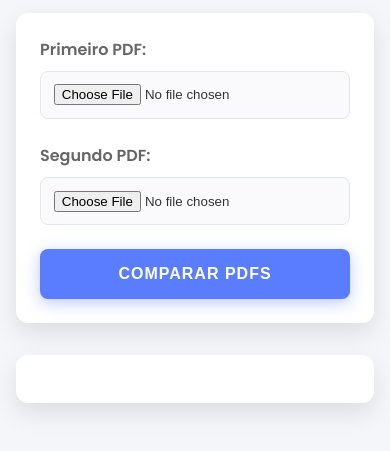
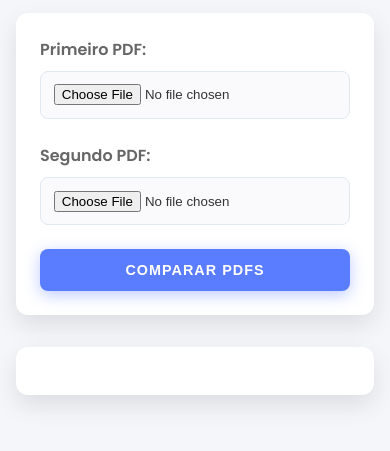
Before and after one commit to MarceloMederi/comparador-pdf-node, a website: page public/index.html in a window 390 px wide. Shown: the part 81-532 px from the top of the page. Drawn offline with Linux system fonts and the light colour scheme.

Commit message:
Foi melhorado a escrita do codigo

```diff
--- a/public/script.js
+++ b/public/script.js
@@ -1,11 +1,13 @@
 document.getElementById('upload-form').addEventListener('submit', async (e) => {
-    // 1. Previne o comportamento padrão do formulário
     e.preventDefault();
 
     const form = e.target;
     const formData = new FormData(form);
     const resultadoDiv = document.getElementById('resultado');
+    const submitButton = form.querySelector('button[type="submit"]');
 
+    submitButton.classList.add('is-loading');
+    submitButton.disabled = true;
     resultadoDiv.innerHTML = 'Comparando... Por favor, aguarde.';
 
     try {
@@ -23,14 +25,12 @@ document.getElementById('upload-form').addEventListener('submit', async (e) => {
 
         resultadoDiv.innerHTML = `<h3>Resultado da Comparação</h3>`;
 
-        // 2. Adicionar texto informativo sobre as cores
         if (data.diferencasTexto && data.diferencasTexto.length > 0) {
             resultadoDiv.innerHTML += `
-                <p>O texto em <span style="color: red; font-weight: bold;">vermelho e tachado</span> são as informações encontradas no primeiro PDF. O texto em <span style="color: green; font-weight: bold;">verde e sublinhado</span> são as informações encontradas no segundo PDF.</p>
+                                <p>O texto em <span style="color: red; font-weight: bold;">vermelho e tachado</span> são as informações encontradas no primeiro PDF. O texto em <span style="color: green; font-weight: bold;">verde e sublinhado</span> são as informações encontradas no segundo PDF.</p>
             `;
         }
 
-        // 3. Exibir o Relatório de Texto
         resultadoDiv.innerHTML += `<h4>Diferenças de Texto:</h4>`;
         if (data.diferencasTexto && data.diferencasTexto.length > 0) {
             let relatorioHTML = '<p>';
@@ -41,12 +41,10 @@ document.getElementById('upload-form').addEventListener('submit', async (e) => {
                 } else if (part.status === 'removido') {
                     classe = 'removed';
                 }
-                // Adiciona o valor da parte do diff em um span
                 relatorioHTML += `<span class="${classe}">${part.valor}</span>`;
             });
             relatorioHTML += '</p>';
 
-            // Regex para encontrar o texto da página e envolver em um span
             const regexPagina = /PÁGINA: \d+\/\d+/g;
             const relatorioFormatado = relatorioHTML.replace(regexPagina, (match) => {
                 return `<span class="page-number">${match}</span>`;
@@ -57,7 +55,6 @@ document.getElementById('upload-form').addEventListener('submit', async (e) => {
             resultadoDiv.innerHTML += '<p>Nenhuma diferença de texto encontrada.</p>';
         }
 
-        // 4. Exibir o Relatório de Layout
         resultadoDiv.innerHTML += `<h4>Diferenças de Layout:</h4>`;
         if (data.diferencasLayout && data.diferencasLayout.length > 0) {
             let relatorioLayoutHTML = '<ul>';
@@ -73,5 +70,8 @@ document.getElementById('upload-form').addEventListener('submit', async (e) => {
     } catch (error) {
         console.error('Erro:', error);
         resultadoDiv.innerHTML = `<p style="color:red;">Ocorreu um erro: ${error.message}</p>`;
+    } finally {
+        submitButton.classList.remove('is-loading');
+        submitButton.disabled = false;
     }
 });
--- a/public/style.css
+++ b/public/style.css
@@ -1,6 +1,7 @@
-/* Importa uma fonte moderna do Google Fonts */
+/* Importa a fonte 'Poppins' do Google Fonts */
 @import url('https://fonts.googleapis.com/css2?family=Poppins:wght@300;400;600;700&display=swap');
 
+/* Define as variáveis de cores para fácil personalização */
 :root {
     --primary-color: #5a7dff;
     --primary-color-dark: #3a5aff;
@@ -13,6 +14,7 @@
     --removed-color: #e53e3e; /* Vermelho para remoção */
 }
 
+/* Reset básico e configurações de fonte */
 * {
     box-sizing: border-box;
     margin: 0;
@@ -31,6 +33,7 @@ body {
     line-height: 1.6;
 }
 
+/* Estilo para o título principal com animação */
 h1 {
     color: var(--primary-color);
     font-weight: 700;
@@ -39,19 +42,37 @@ h1 {
     animation: fadeInDown 1s ease-in-out;
 }
 
-#upload-form {
+/* Estilo do card principal (formulário e resultado) */
+#upload-form, #resultado {
     background: var(--card-background);
     padding: 2.5rem;
     border-radius: 12px;
     box-shadow: 0 10px 25px var(--shadow-color);
+    width: 100%;
+    max-width: 550px;
+    transition: transform 0.3s ease;
+}
+
+#upload-form {
     display: flex;
     flex-direction: column;
     gap: 1.5rem;
-    width: 100%;
-    max-width: 550px;
     animation: fadeInUp 1s ease-in-out;
 }
 
+#resultado {
+    margin-top: 2rem;
+    max-width: 800px;
+    word-wrap: break-word;
+    white-space: pre-wrap;
+    animation: fadeIn 1s ease-in-out;
+}
+
+#upload-form:hover, #resultado:hover {
+    transform: translateY(-5px);
+}
+
+/* Estilo para os grupos de formulário */
 .form-group {
     display: flex;
     flex-direction: column;
@@ -76,6 +97,7 @@ input[type="file"]:hover {
     border-color: var(--primary-color);
 }
 
+/* Estilo e animação para o botão */
 button {
     background-color: var(--primary-color);
     color: #fff;
@@ -97,19 +119,7 @@ button:hover {
     box-shadow: 0 6px 20px rgba(90, 125, 255, 0.5);
 }
 
-#resultado {
-    margin-top: 2rem;
-    background: var(--card-background);
-    padding: 2.5rem;
-    border-radius: 12px;
-    box-shadow: 0 10px 25px var(--shadow-color);
-    width: 100%;
-    max-width: 800px;
-    word-wrap: break-word; /* Garante que o texto se quebre em linhas */
-    white-space: pre-wrap;
-    animation: fadeIn 1s ease-in-out;
-}
-
+/* Estilos de subtítulos e parágrafos do relatório */
 #resultado h4 {
     color: var(--primary-color-dark);
     font-weight: 600;
@@ -135,8 +145,7 @@ button:hover {
     font-weight: 600;
 }
 
-/* ... (estilos existentes) */
-
+/* Estilo para o número da página no relatório */
 .page-number {
     display: block; /* Para quebra de linha */
     font-size: 1.25rem;
@@ -151,8 +160,7 @@ button:hover {
     border-left: 5px solid var(--primary-color-dark);
 }
 
-
-/* Animações de entrada */
+/* Animações de entrada para elementos da página */
 @keyframes fadeInDown {
     from {
         opacity: 0;
@@ -184,7 +192,7 @@ button:hover {
     }
 }
 
-/* Media Queries para Responsividade */
+/* Media Queries para Responsividade em telas menores */
 @media (max-width: 768px) {
     body {
         padding: 1rem;
@@ -197,4 +205,9 @@ button:hover {
     h1 {
         font-size: 1.8rem;
     }
+
+    button {
+        font-size: 0.9rem;
+        padding: 0.8rem;
+    }
 }
```
Also changed, not shown: server.js (+0 -10 lines).
